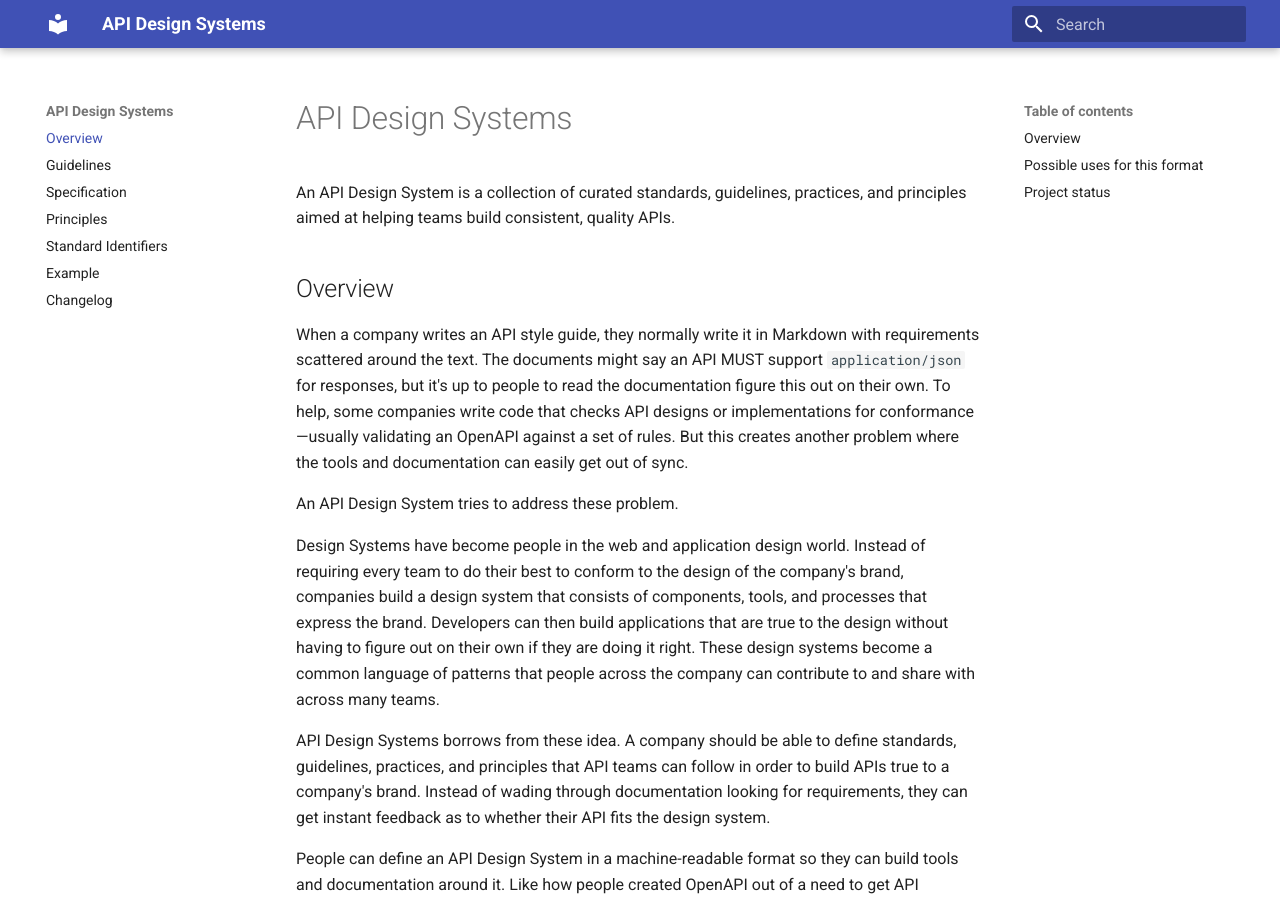
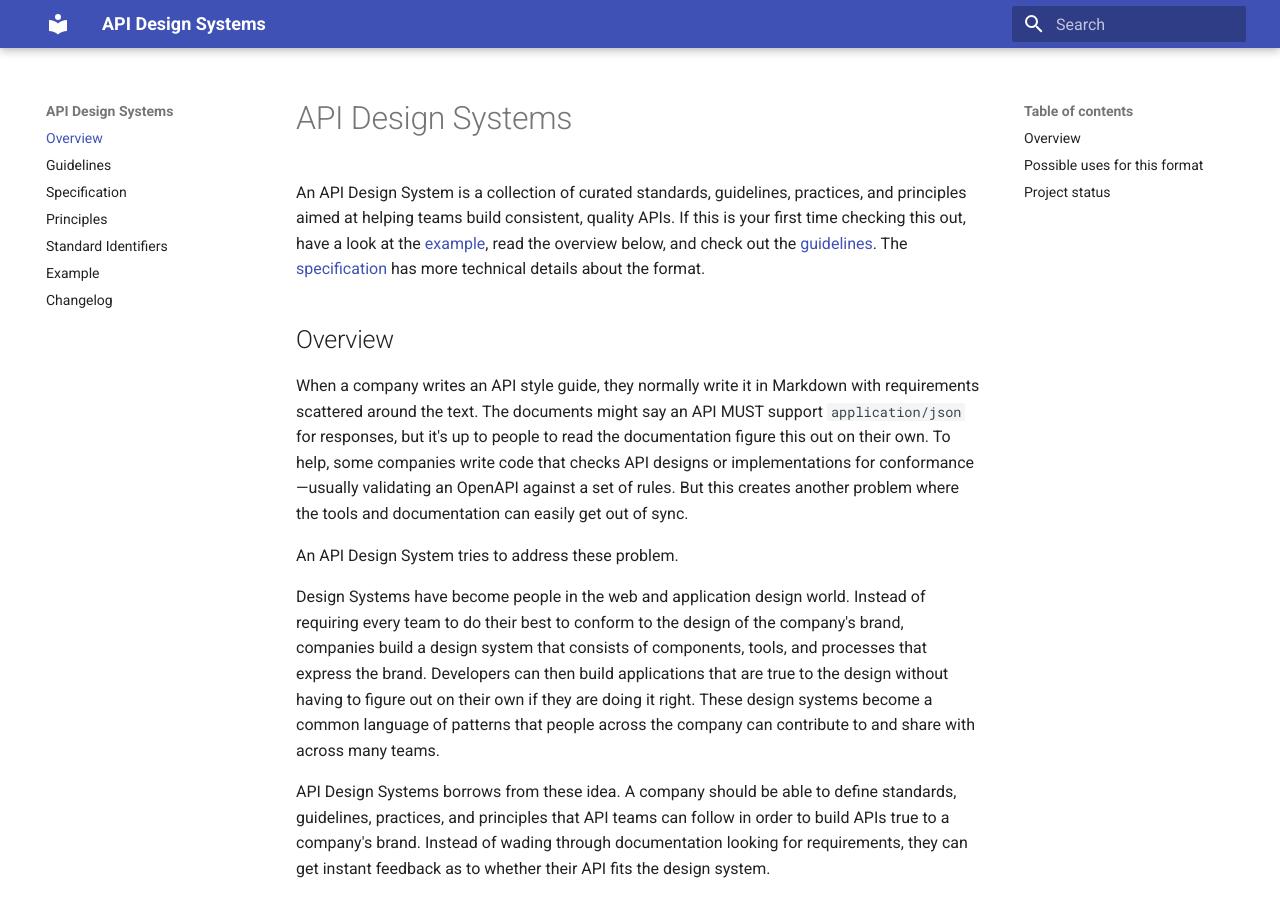
Before and after one commit to smizell/api-design-systems, an MkDocs documentation site: the page built from docs/index.md, in a window 1280 px wide and 900 px high. Built offline with MkDocs 1.6.1 and Material for MkDocs 9.7.7, drawn with Linux system fonts in a browser that asks for light colours.

Commit message:
Add note about getting started

```diff
--- a/docs/index.md
+++ b/docs/index.md
@@ -4,7 +4,7 @@ title: Overview
 
 # API Design Systems
 
-An API Design System is a collection of curated standards, guidelines, practices, and principles aimed at helping teams build consistent, quality APIs.
+An API Design System is a collection of curated standards, guidelines, practices, and principles aimed at helping teams build consistent, quality APIs. If this is your first time checking this out, have a look at the [example](example.md), read the overview below, and check out the [guidelines](guidelines.md). The [specification](specification.md) has more technical details about the format.
 
 ## Overview
 
```
